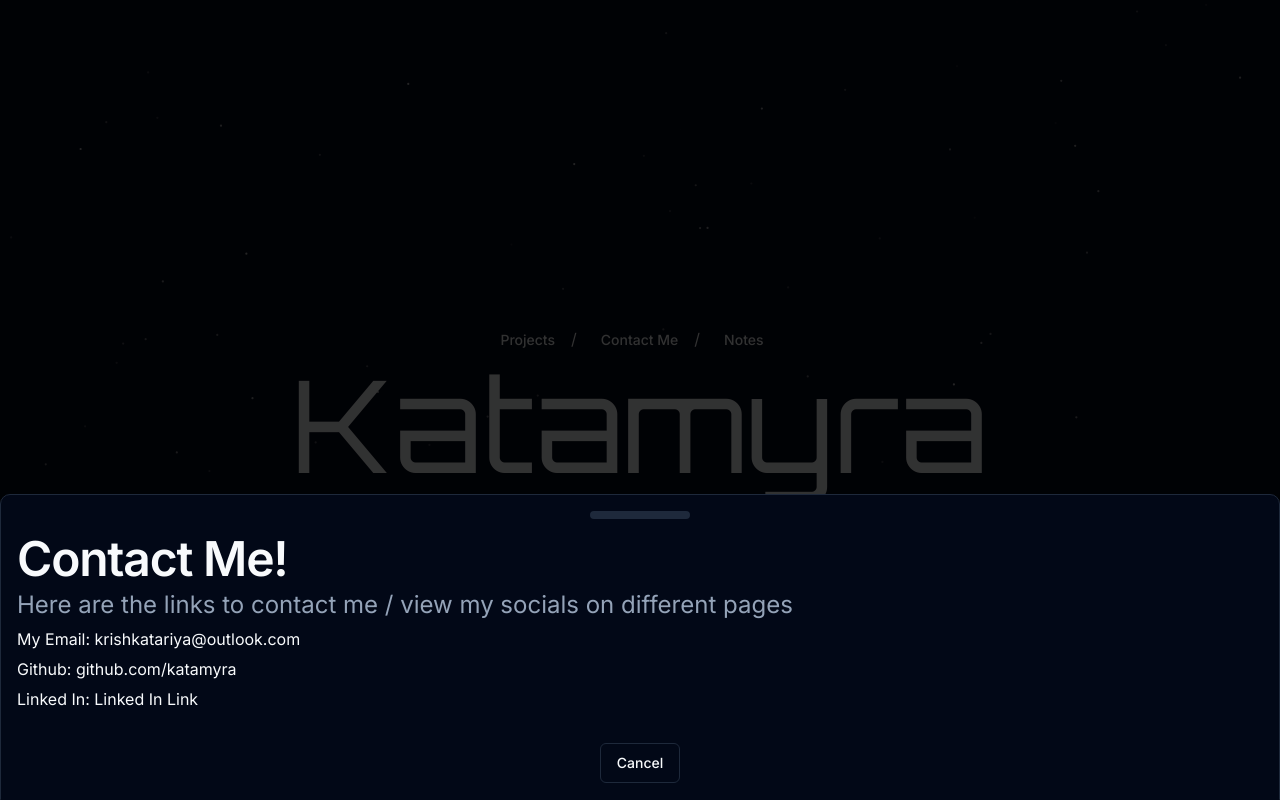
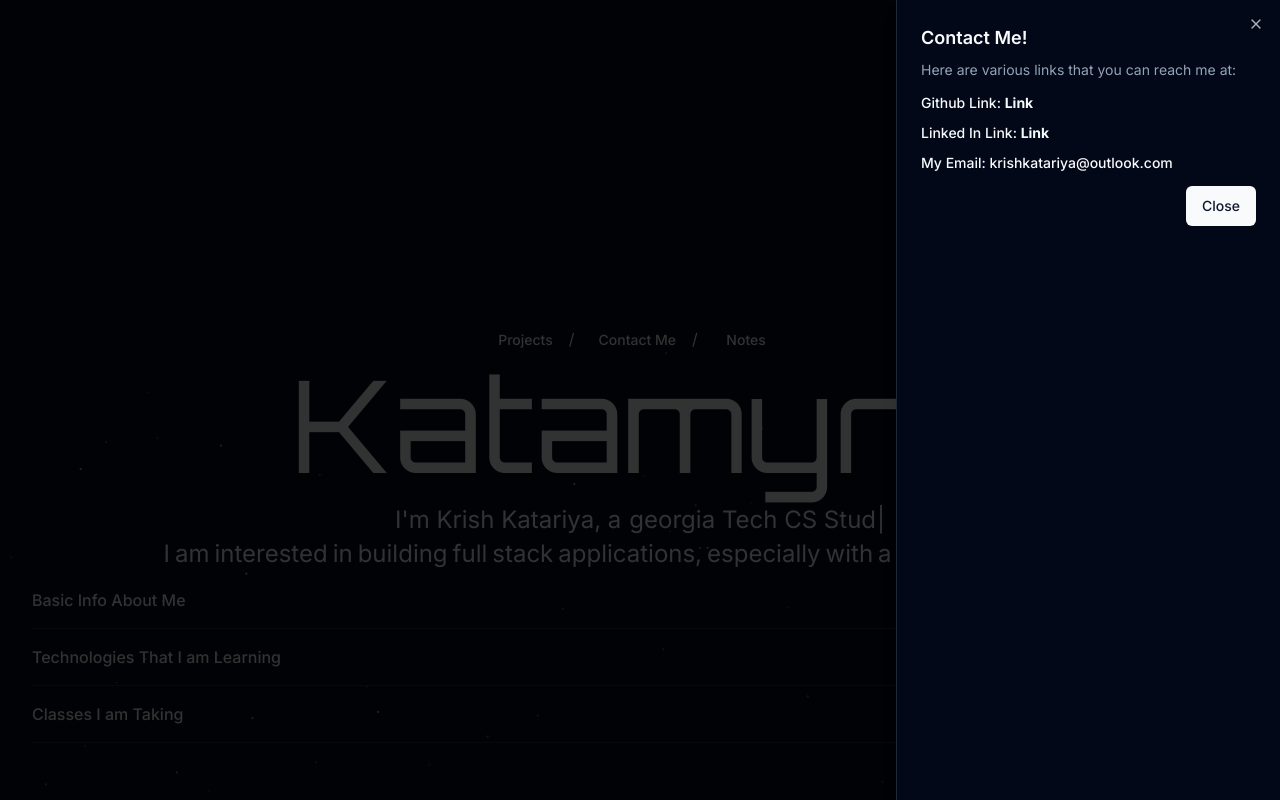
Before and after one commit to katamyra/dev-portfolio, a Next.js app: page / in a window 1280 px wide. Both pictures are taken after a click on the button "Contact Me". Shown: the top 800 px of the page. Built offline with nearby package versions, Linux system fonts and the light colour scheme.

Commit message:
edited some info

```diff
--- a/package.json
+++ b/package.json
@@ -11,6 +11,7 @@
   "dependencies": {
     "@radix-ui/react-accordion": "^1.1.2",
     "@radix-ui/react-dialog": "^1.0.5",
+    "@radix-ui/react-label": "^2.0.2",
     "@radix-ui/react-slot": "^1.0.2",
     "class-variance-authority": "^0.7.0",
     "clsx": "^2.1.0",
--- a/src/app/page.tsx
+++ b/src/app/page.tsx
@@ -21,6 +21,7 @@ import {
   DrawerTitle,
   DrawerTrigger,
 } from "@/components/ui/drawer"
+import { ContactSheet } from "@/components/ui/ContactSheet";
 const orbitron = Orbitron({subsets: ["latin"]});
 export default function Home() {
   const router = useRouter();
@@ -38,31 +39,16 @@ export default function Home() {
 
 
           /
-          <Drawer>
-            <DrawerTrigger asChild><Button variant="ghost">Contact Me</Button></DrawerTrigger>
-            <DrawerContent>
-              <div>
-                <DrawerHeader>
-                  <DrawerTitle>Contact Me!</DrawerTitle>
-                  <DrawerDescription>Here are the links to contact me / view my socials on different pages</DrawerDescription>
-                  <p> My Email: krishkatariya@outlook.com </p>
-                  <p>Github: <a href="https://github.com/katamyra">github.com/katamyra</a></p>
-                  <p>Linked In: <a>Linked In Link</a></p>
 
-                </DrawerHeader>
-              </div>
-              <DrawerFooter>
-                <DrawerClose>
-                  <Button variant="outline">Cancel</Button>
-                </DrawerClose>
-              </DrawerFooter>
-            </DrawerContent>
-          </Drawer>
-          /
-          <Button variant="ghost">
-            Notes
-          </Button>
-        </div>
+
+          <ContactSheet>
+          </ContactSheet>
+
+          / { " "}
+        <Button variant="ghost">
+          Notes
+        </Button>
+      </div>
 
 
 
--- /dev/null
+++ b/src/components/ui/ContactSheet.tsx
@@ -0,0 +1,43 @@
+import { Button } from "@/components/ui/button"
+import { Input } from "@/components/ui/input"
+import { Label } from "@/components/ui/label"
+import {
+  Sheet,
+  SheetClose,
+  SheetContent,
+  SheetDescription,
+  SheetFooter,
+  SheetHeader,
+  SheetTitle,
+  SheetTrigger,
+} from "@/components/ui/sheet"
+
+export function ContactSheet() {
+  return (
+    <Sheet>
+      <SheetTrigger asChild>
+        <Button variant="ghost">Contact Me</Button>
+      </SheetTrigger>
+      <SheetContent>
+        <SheetHeader>
+          <SheetTitle>Contact Me!</SheetTitle>
+          <SheetDescription>
+            Here are various links that you can reach me at:
+          </SheetDescription>
+        </SheetHeader>
+
+        <div className="grid gap-4 py-4">
+        <Label> Github Link: <a className="font-bold" href="https://github.com/katamyra"> Link</a> </Label> {" "}
+        <Label> Linked In Link: <a className="font-bold" href="https://github.com/katamyra"> Link</a> </Label> {" "}
+        <Label> My Email: krishkatariya@outlook.com </Label> {" "}
+
+        </div>
+        <SheetFooter>
+          <SheetClose asChild>
+            <Button type="submit">Close</Button>
+          </SheetClose>
+        </SheetFooter>
+      </SheetContent>
+    </Sheet>
+  )
+}
--- /dev/null
+++ b/src/components/ui/input.tsx
@@ -0,0 +1,25 @@
+import * as React from "react"
+
+import { cn } from "@/lib/utils"
+
+export interface InputProps
+  extends React.InputHTMLAttributes<HTMLInputElement> {}
+
+const Input = React.forwardRef<HTMLInputElement, InputProps>(
+  ({ className, type, ...props }, ref) => {
+    return (
+      <input
+        type={type}
+        className={cn(
+          "flex h-10 w-full rounded-md border border-input bg-background px-3 py-2 text-sm ring-offset-background file:border-0 file:bg-transparent file:text-sm file:font-medium placeholder:text-muted-foreground focus-visible:outline-none focus-visible:ring-2 focus-visible:ring-ring focus-visible:ring-offset-2 disabled:cursor-not-allowed disabled:opacity-50",
+          className
+        )}
+        ref={ref}
+        {...props}
+      />
+    )
+  }
+)
+Input.displayName = "Input"
+
+export { Input }
--- /dev/null
+++ b/src/components/ui/label.tsx
@@ -0,0 +1,26 @@
+"use client"
+
+import * as React from "react"
+import * as LabelPrimitive from "@radix-ui/react-label"
+import { cva, type VariantProps } from "class-variance-authority"
+
+import { cn } from "@/lib/utils"
+
+const labelVariants = cva(
+  "text-sm font-medium leading-none peer-disabled:cursor-not-allowed peer-disabled:opacity-70"
+)
+
+const Label = React.forwardRef<
+  React.ElementRef<typeof LabelPrimitive.Root>,
+  React.ComponentPropsWithoutRef<typeof LabelPrimitive.Root> &
+    VariantProps<typeof labelVariants>
+>(({ className, ...props }, ref) => (
+  <LabelPrimitive.Root
+    ref={ref}
+    className={cn(labelVariants(), className)}
+    {...props}
+  />
+))
+Label.displayName = LabelPrimitive.Root.displayName
+
+export { Label }
--- /dev/null
+++ b/src/components/ui/sheet.tsx
@@ -0,0 +1,140 @@
+"use client"
+
+import * as React from "react"
+import * as SheetPrimitive from "@radix-ui/react-dialog"
+import { cva, type VariantProps } from "class-variance-authority"
+import { X } from "lucide-react"
+
+import { cn } from "@/lib/utils"
+
+const Sheet = SheetPrimitive.Root
+
+const SheetTrigger = SheetPrimitive.Trigger
+
+const SheetClose = SheetPrimitive.Close
+
+const SheetPortal = SheetPrimitive.Portal
+
+const SheetOverlay = React.forwardRef<
+  React.ElementRef<typeof SheetPrimitive.Overlay>,
+  React.ComponentPropsWithoutRef<typeof SheetPrimitive.Overlay>
+>(({ className, ...props }, ref) => (
+  <SheetPrimitive.Overlay
+    className={cn(
+      "fixed inset-0 z-50 bg-black/80  data-[state=open]:animate-in data-[state=closed]:animate-out data-[state=closed]:fade-out-0 data-[state=open]:fade-in-0",
+      className
+    )}
+    {...props}
+    ref={ref}
+  />
+))
+SheetOverlay.displayName = SheetPrimitive.Overlay.displayName
+
+const sheetVariants = cva(
+  "fixed z-50 gap-4 bg-background p-6 shadow-lg transition ease-in-out data-[state=open]:animate-in data-[state=closed]:animate-out data-[state=closed]:duration-300 data-[state=open]:duration-500",
+  {
+    variants: {
+      side: {
+        top: "inset-x-0 top-0 border-b data-[state=closed]:slide-out-to-top data-[state=open]:slide-in-from-top",
+        bottom:
+          "inset-x-0 bottom-0 border-t data-[state=closed]:slide-out-to-bottom data-[state=open]:slide-in-from-bottom",
+        left: "inset-y-0 left-0 h-full w-3/4 border-r data-[state=closed]:slide-out-to-left data-[state=open]:slide-in-from-left sm:max-w-sm",
+        right:
+          "inset-y-0 right-0 h-full w-3/4  border-l data-[state=closed]:slide-out-to-right data-[state=open]:slide-in-from-right sm:max-w-sm",
+      },
+    },
+    defaultVariants: {
+      side: "right",
+    },
+  }
+)
+
+interface SheetContentProps
+  extends React.ComponentPropsWithoutRef<typeof SheetPrimitive.Content>,
+    VariantProps<typeof sheetVariants> {}
+
+const SheetContent = React.forwardRef<
+  React.ElementRef<typeof SheetPrimitive.Content>,
+  SheetContentProps
+>(({ side = "right", className, children, ...props }, ref) => (
+  <SheetPortal>
+    <SheetOverlay />
+    <SheetPrimitive.Content
+      ref={ref}
+      className={cn(sheetVariants({ side }), className)}
+      {...props}
+    >
+      {children}
+      <SheetPrimitive.Close className="absolute right-4 top-4 rounded-sm opacity-70 ring-offset-background transition-opacity hover:opacity-100 focus:outline-none focus:ring-2 focus:ring-ring focus:ring-offset-2 disabled:pointer-events-none data-[state=open]:bg-secondary">
+        <X className="h-4 w-4" />
+        <span className="sr-only">Close</span>
+      </SheetPrimitive.Close>
+    </SheetPrimitive.Content>
+  </SheetPortal>
+))
+SheetContent.displayName = SheetPrimitive.Content.displayName
+
+const SheetHeader = ({
+  className,
+  ...props
+}: React.HTMLAttributes<HTMLDivElement>) => (
+  <div
+    className={cn(
+      "flex flex-col space-y-2 text-center sm:text-left",
+      className
+    )}
+    {...props}
+  />
+)
+SheetHeader.displayName = "SheetHeader"
+
+const SheetFooter = ({
+  className,
+  ...props
+}: React.HTMLAttributes<HTMLDivElement>) => (
+  <div
+    className={cn(
+      "flex flex-col-reverse sm:flex-row sm:justify-end sm:space-x-2",
+      className
+    )}
+    {...props}
+  />
+)
+SheetFooter.displayName = "SheetFooter"
+
+const SheetTitle = React.forwardRef<
+  React.ElementRef<typeof SheetPrimitive.Title>,
+  React.ComponentPropsWithoutRef<typeof SheetPrimitive.Title>
+>(({ className, ...props }, ref) => (
+  <SheetPrimitive.Title
+    ref={ref}
+    className={cn("text-lg font-semibold text-foreground", className)}
+    {...props}
+  />
+))
+SheetTitle.displayName = SheetPrimitive.Title.displayName
+
+const SheetDescription = React.forwardRef<
+  React.ElementRef<typeof SheetPrimitive.Description>,
+  React.ComponentPropsWithoutRef<typeof SheetPrimitive.Description>
+>(({ className, ...props }, ref) => (
+  <SheetPrimitive.Description
+    ref={ref}
+    className={cn("text-sm text-muted-foreground", className)}
+    {...props}
+  />
+))
+SheetDescription.displayName = SheetPrimitive.Description.displayName
+
+export {
+  Sheet,
+  SheetPortal,
+  SheetOverlay,
+  SheetTrigger,
+  SheetClose,
+  SheetContent,
+  SheetHeader,
+  SheetFooter,
+  SheetTitle,
+  SheetDescription,
+}
```
Also changed, not shown: 1 other file (tests, documents, lock files or other folders).
